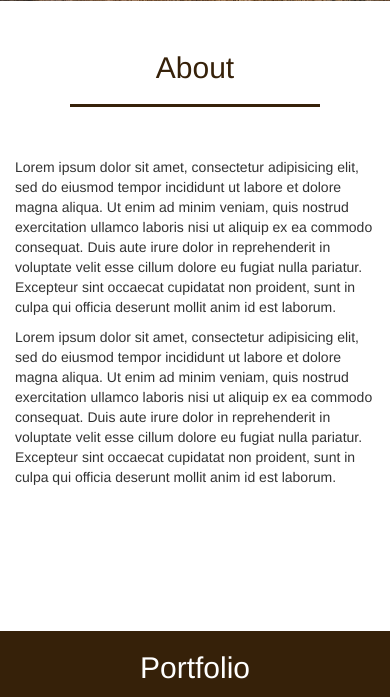
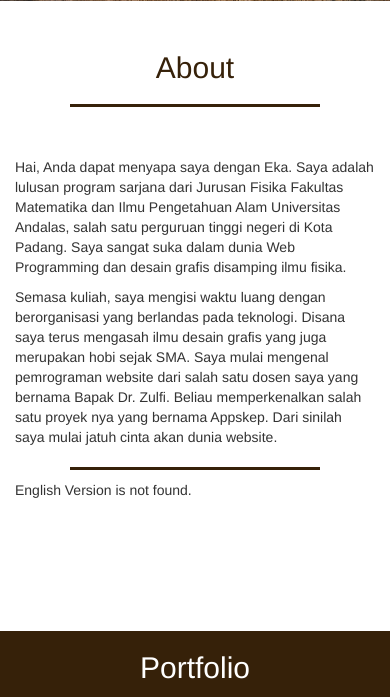
Before and after one commit to ekaadwar/myportfolio, a PHP site: page / in a window 390 px wide. Shown: the part 434-1131 px from the top of the page. Run offline with PHP 8.4, Linux system fonts and the light colour scheme.

Commit message:
make different style between desktop and mobile display

```diff
--- a/css/style.css
+++ b/css/style.css
@@ -35,6 +35,10 @@ hr{
 	width : 250px;
 	border-top : 3px solid #999;
 	margin-bottom : 50px;
+}
+
+hr.aboutContent{
+	margin-bottom : 10px;
 }
 
 section{
@@ -95,11 +99,21 @@ hr.white-section{
 	border : 1px solid #cca77d;
 }
 
+/*footer{
+	position : absolute;
+	bottom : 0;
+	width : 100%;
+	height : 130px;
+	background-color : #362109;
+	padding-top : 10px;
+	font-size : 0.85em;
+}*/
+
 footer{
 	position : absolute;
 	bottom : 0;
 	width : 100%;
-	height : 130px;
+	height : 150px;
 	background-color : #362109;
 	padding-top : 10px;
 	font-size : 0.85em;
@@ -136,3 +150,30 @@ td.td_icon{
 .goToLeft{
 	text-align : left;
 }
+
+/*Desktop Version*/
+@media(min-width: 768px){
+	.navbar-right a{
+		text-transform : uppercase;
+	}
+
+
+	.pKiri{
+		text-align : right;
+	}
+
+
+	hr.aboutContent{
+		display : none;
+	}
+
+
+}
+
+/*Desktop-Tablet Version*/
+@media(min-width: 500px){
+	footer{
+		height : 130px;
+	}
+
+}
--- a/index.php
+++ b/index.php
@@ -62,20 +62,12 @@
         </div>
         <div class="row">
           <div class="col-sm-4 col-sm-offset-2">
-            <p class="pKiri">Lorem ipsum dolor sit amet, consectetur adipisicing elit, sed do eiusmod
-            tempor incididunt ut labore et dolore magna aliqua. Ut enim ad minim veniam,
-            quis nostrud exercitation ullamco laboris nisi ut aliquip ex ea commodo
-            consequat. Duis aute irure dolor in reprehenderit in voluptate velit esse
-            cillum dolore eu fugiat nulla pariatur. Excepteur sint occaecat cupidatat non
-            proident, sunt in culpa qui officia deserunt mollit anim id est laborum.</p>
+            <p class="pKiri">Hai, Anda dapat menyapa saya dengan Eka. Saya adalah lulusan program sarjana dari Jurusan Fisika Fakultas Matematika dan Ilmu Pengetahuan Alam Universitas Andalas, salah satu perguruan tinggi negeri di Kota Padang. Saya sangat suka dalam dunia Web Programming dan desain grafis disamping ilmu fisika.</p>
+            <p class="pKiri">Semasa kuliah, saya mengisi waktu luang dengan berorganisasi yang berlandas pada teknologi. Disana saya terus mengasah ilmu desain grafis yang juga merupakan hobi sejak SMA. Saya mulai mengenal pemrograman website dari salah satu dosen saya yang bernama Bapak Dr. Zulfi. Beliau memperkenalkan salah satu proyek nya yang bernama Appskep. Dari sinilah saya mulai jatuh cinta akan dunia website.</p>
+            <hr class="white-section aboutContent">
           </div>
           <div class="col-sm-4">
-            <p class="pKanan">Lorem ipsum dolor sit amet, consectetur adipisicing elit, sed do eiusmod
-            tempor incididunt ut labore et dolore magna aliqua. Ut enim ad minim veniam,
-            quis nostrud exercitation ullamco laboris nisi ut aliquip ex ea commodo
-            consequat. Duis aute irure dolor in reprehenderit in voluptate velit esse
-            cillum dolore eu fugiat nulla pariatur. Excepteur sint occaecat cupidatat non
-            proident, sunt in culpa qui officia deserunt mollit anim id est laborum.</p>
+            <p class="pKanan">English Version is not found.</p>
           </div>
         </div>
       </div>
```
